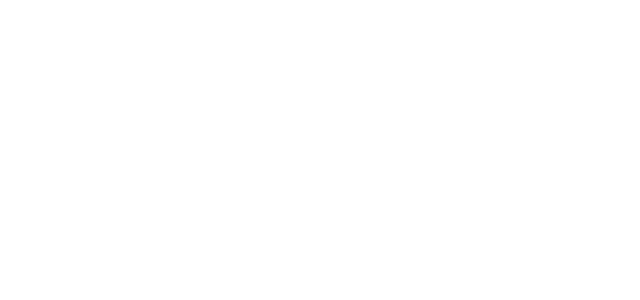
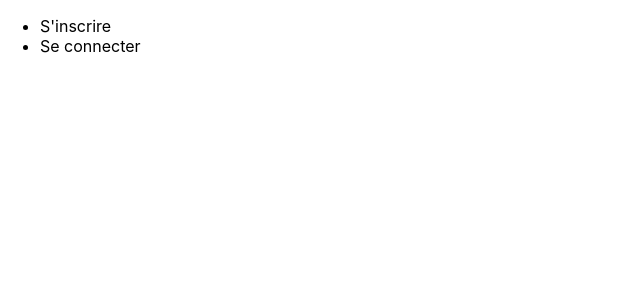
Before and after one commit to florianmg/podcast-builder, a Next.js app: page / in a window 1280 px wide. Shown: the top 300 px of the page, without its empty margins (0-640 px from the left). Built offline with nearby package versions, Linux system fonts and the light colour scheme.

Commit message:
feat(authentication) create Navbar component

```diff
--- /dev/null
+++ b/components/Navbar.component.tsx
@@ -0,0 +1,12 @@
+import React from 'react'
+
+const Navbar: React.FC = () => {
+  return (
+    <ul>
+      <li>S'inscrire</li>
+      <li>Se connecter</li>
+    </ul>
+  )
+}
+
+export default Navbar
--- a/pages/_app.tsx
+++ b/pages/_app.tsx
@@ -1,7 +1,13 @@
+import Navbar from '../components/Navbar.component'
 import '../styles/globals.css'
 
 function MyApp({ Component, pageProps }) {
-  return <Component {...pageProps} />
+  return (
+    <>
+      <Navbar />
+      <Component {...pageProps} />
+    </>
+  )
 }
 
 export default MyApp
```
